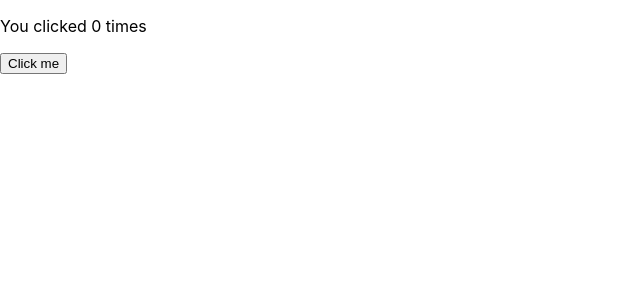
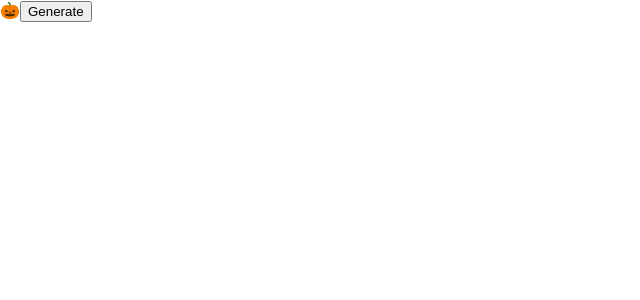
Before and after one commit to fireWinters/react-hook-demo, a React (Create React App) app: page / in a window 1280 px wide. Shown: the top 300 px of the page, without its empty margins (0-640 px from the left). Built offline with nearby package versions, Linux system fonts and the light colour scheme.

Commit message:
修改：传统class和state方法改变表情

```diff
--- /dev/null
+++ b/src/EmojiGenerator.js
@@ -0,0 +1,44 @@
+import React, { Component } from 'react';
+
+const emojiSet = ['🎃', '👻', '🧟', '😱', '👽', '💀'];
+
+class EmojiGenerator extends Component {
+    state = {
+        emoji: emojiSet[0]
+    }
+
+    generateEmoji = () => {
+        let randomIndex = Math.floor(Math.random() * emojiSet.length);
+        let randomEmoji = emojiSet[randomIndex];
+
+        this.setState({
+            emoji: randomEmoji
+        })
+    }
+
+    render() {
+        return (
+            <div>
+                <span className="emoji" role="img" aria-label="emoji">
+                    {this.state.emoji}
+                </span>
+                <button className="medium-btn" onClick={this.generateEmoji}>
+                    Generate
+        </button>
+            </div>
+        )
+
+    }
+}
+
+class App extends Component {
+    render() {
+        return (
+            <div>
+                <EmojiGenerator />
+            </div>
+        );
+    }
+}
+
+export default App;
--- a/src/index.js
+++ b/src/index.js
@@ -1,7 +1,7 @@
 import React from 'react';
 import ReactDOM from 'react-dom';
 import './index.css';
-import App from './App';
+import App from './EmojiGenerator';
 import reportWebVitals from './reportWebVitals';
 
 ReactDOM.render(
```
